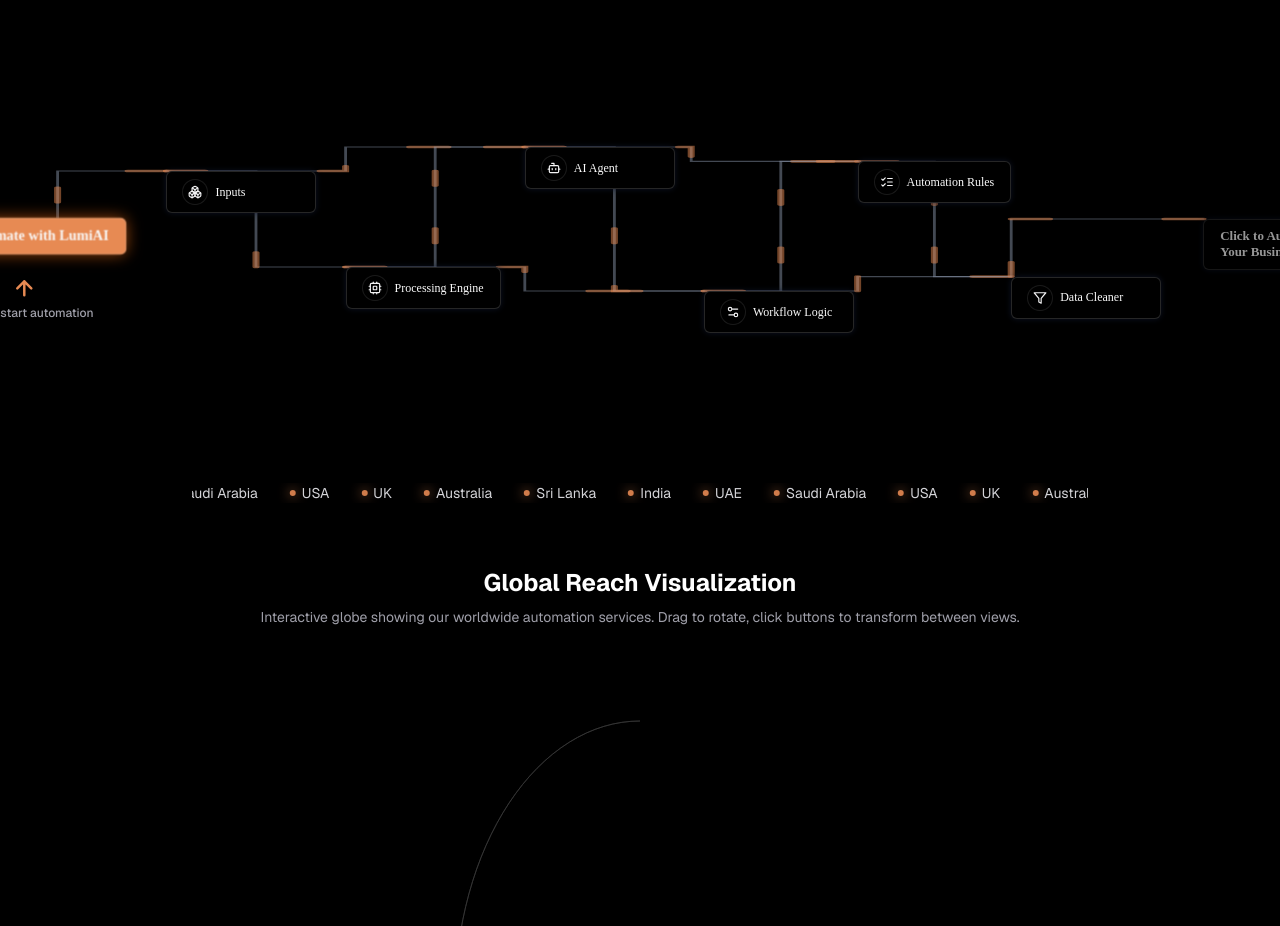
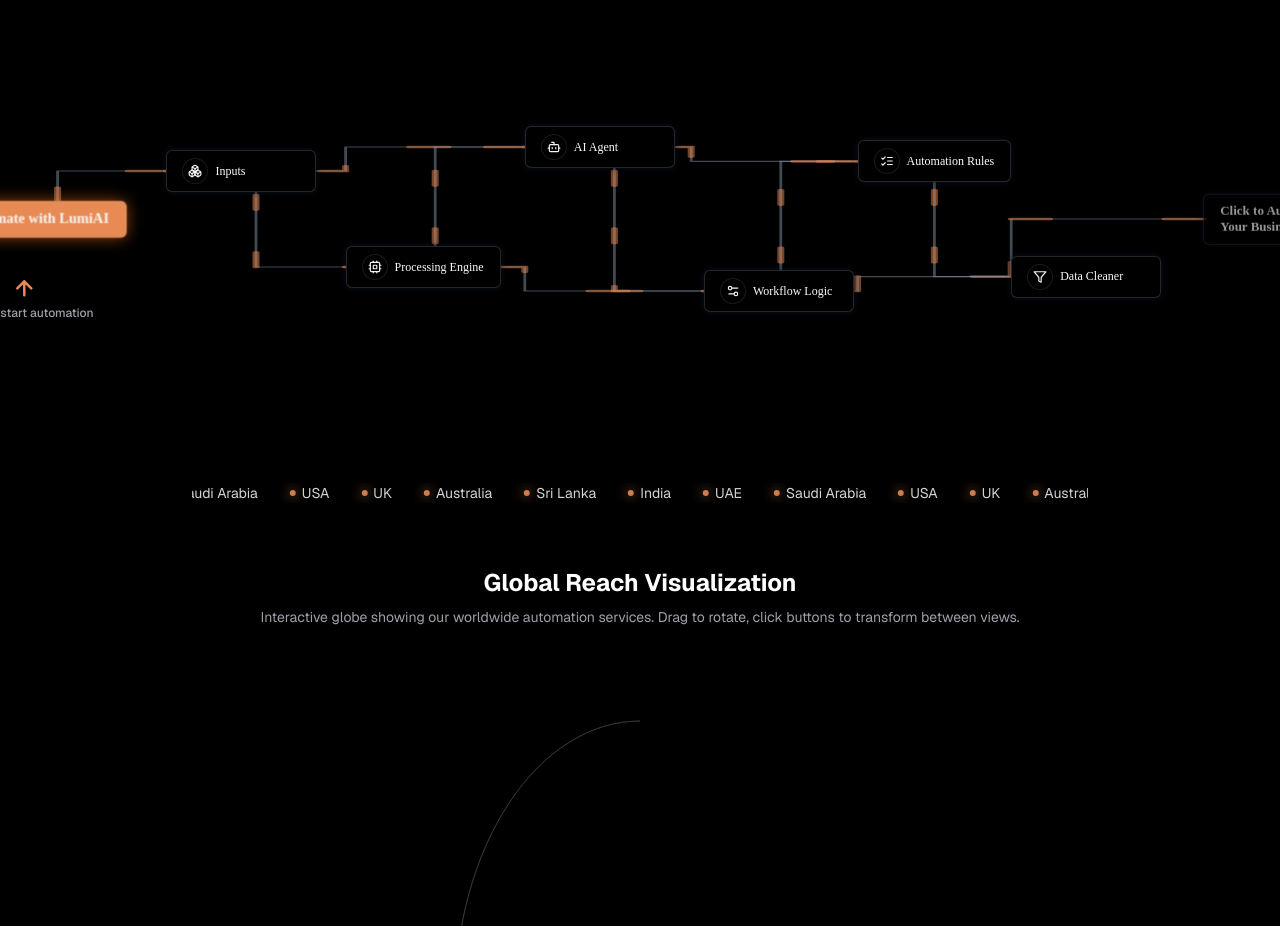
Before and after one commit to AmanchaRahul/lumiai, a Next.js app: page / in a window 1280 px wide. Shown: the part 1240-2166 px from the top of the page. Built offline with nearby package versions, Linux system fonts and the light colour scheme; no server answers.

Commit message:
fix: align automation flow pipes to center of nodes and add WhatsApp redirect

```diff
--- a/components/automation-playground.tsx
+++ b/components/automation-playground.tsx
@@ -114,30 +114,47 @@ export function AutomationPlayground() {
 
       {/* Infinite-style canvas */}
       <div className="relative mx-auto h-[480px] w-full max-w-7xl overflow-x-auto md:overflow-visible">
-        <div className="relative h-full min-w-[960px] md:min-w-full">
+        <div className="relative h-full min-w-[960px] md:min-w-full" style={{ contain: 'layout', position: 'relative' }}>
           {/* Connections (edges) */}
           <svg
-            className="absolute inset-0 h-full w-full"
+            className="absolute inset-0 h-full w-full pointer-events-none"
             viewBox="0 0 100 100"
             preserveAspectRatio="none"
             aria-hidden="true"
+            style={{
+              pointerEvents: 'none',
+              position: 'absolute',
+              top: 0,
+              left: 0,
+              width: '100%',
+              height: '100%'
+            }}
           >
             {EDGES.map((edge, index) => {
               const from = NODE_CONFIG[edge.from]
               const to = NODE_CONFIG[edge.to]
               const isActive = isAnimating && maxActive >= to.id
 
-              // Fully connected orthogonal paths (allowing overlap with borders)
-              let d: string
+              // Calculate connection points at the center of each node
+              // Nodes are positioned with top: y% and transform: translateY(-50%)
+              // This means the visual center is at y% in the SVG coordinate system
+              // SVG viewBox is "0 0 100 100" matching the percentage-based positioning
+              const fromY = from.y
+              const toY = to.y
+
+              // X coordinates - connect from right edge of source to left edge of target
               const startX = from.x
               const endX = to.x
 
+              // Fully connected orthogonal paths connecting to node centers vertically
+              let d: string
+
               if (to.id === NODE_CONFIG[NODE_CONFIG.length - 1].id) {
                 // Two-segment path into the final button (V-H)
-                d = `M ${startX} ${from.y} V ${to.y} H ${endX}`
+                d = `M ${startX} ${fromY} V ${toY} H ${endX}`
               } else {
                 const midX = startX + (endX - startX) * 0.5
-                d = `M ${startX} ${from.y} H ${midX} V ${to.y} H ${endX}`
+                d = `M ${startX} ${fromY} H ${midX} V ${toY} H ${endX}`
               }
 
               return (
@@ -195,10 +212,10 @@ export function AutomationPlayground() {
               ? "bg-primary text-slate-950"
               : baseGlow
 
+            // Position nodes with their center aligned to the y coordinate
             const positionStyle = {
               left: `${node.x}%`,
               top: `${node.y}%`,
-              transform: "translateY(-50%)",
             } as const
 
             // Position for the arrow indicator (only for start node)
@@ -216,6 +233,7 @@ export function AutomationPlayground() {
               // Pre-flow: strong orange heartbeat on start button
               animateProps = {
                 scale: [1, 1.06, 1],
+                y: "-50%",
                 boxShadow: [
                   "0 0 0 rgba(249,115,22,0.0)",
                   "0 0 28px rgba(249,115,22,0.95)",
@@ -232,6 +250,7 @@ export function AutomationPlayground() {
               // Post-flow: very strong orange heartbeat on final button to attract clicks
               animateProps = {
                 scale: [1, 1.3, 1],
+                y: "-50%",
                 boxShadow: [
                   "0 0 0 rgba(249,115,22,0.0)",
                   "0 0 42px rgba(249,115,22,1)",
@@ -248,6 +267,7 @@ export function AutomationPlayground() {
               // During flow: electric blue pulse on the current node
               animateProps = {
                 scale: [1, 1.07, 1],
+                y: "-50%",
                 boxShadow: [
                   "0 0 0 rgba(56,189,248,0.0)",
                   "0 0 36px rgba(56,189,248,0.98)",
@@ -262,6 +282,7 @@ export function AutomationPlayground() {
               // Nodes already hit by the surge: keep a stable electric blue glow
               animateProps = {
                 scale: 1,
+                y: "-50%",
                 boxShadow: "0 0 20px rgba(56,189,248,0.7)",
               }
               transitionProps = {
@@ -272,6 +293,7 @@ export function AutomationPlayground() {
               // Idle nodes
               animateProps = {
                 scale: 1,
+                y: "-50%",
                 boxShadow: "0 0 6px rgba(15,23,42,0.8)",
               }
               transitionProps = {
@@ -288,7 +310,7 @@ export function AutomationPlayground() {
                   isStart
                     ? handleStart
                     : isFinal && hasCompleted
-                      ? () => (window.location.href = "mailto:ailumi333@gmail.com")
+                      ? () => window.open("https://wa.link/dmvkw2", "_blank")
                       : undefined
                 }
                 style={positionStyle}
@@ -296,13 +318,14 @@ export function AutomationPlayground() {
                   "absolute flex min-w-[150px] max-w-[260px] items-center gap-2 border border-white/15 px-3 py-1.5 text-left text-[11px] sm:px-4 sm:py-2 sm:text-xs font-serif",
                   "backdrop-blur-xl transition-all duration-300 rounded-[6px]",
                   nodeBgClass,
-                  isStart && "cursor-pointer hover:-translate-y-[1px]",
+                  isStart && "cursor-pointer",
                   isFinal && !hasCompleted && "cursor-default opacity-60",
-                  isFinal && hasCompleted && "cursor-pointer hover:-translate-y-[1px]",
+                  isFinal && hasCompleted && "cursor-pointer",
                 )}
-                whileHover={{ scale: 1.02 }}
+                whileHover={{ scale: 1.02, y: "-50%" }}
                 animate={animateProps}
                 transition={transitionProps}
+                initial={{ y: "-50%" }}
               >
                 {/* Node content */}
                 {isStart || isFinal ? (
```
